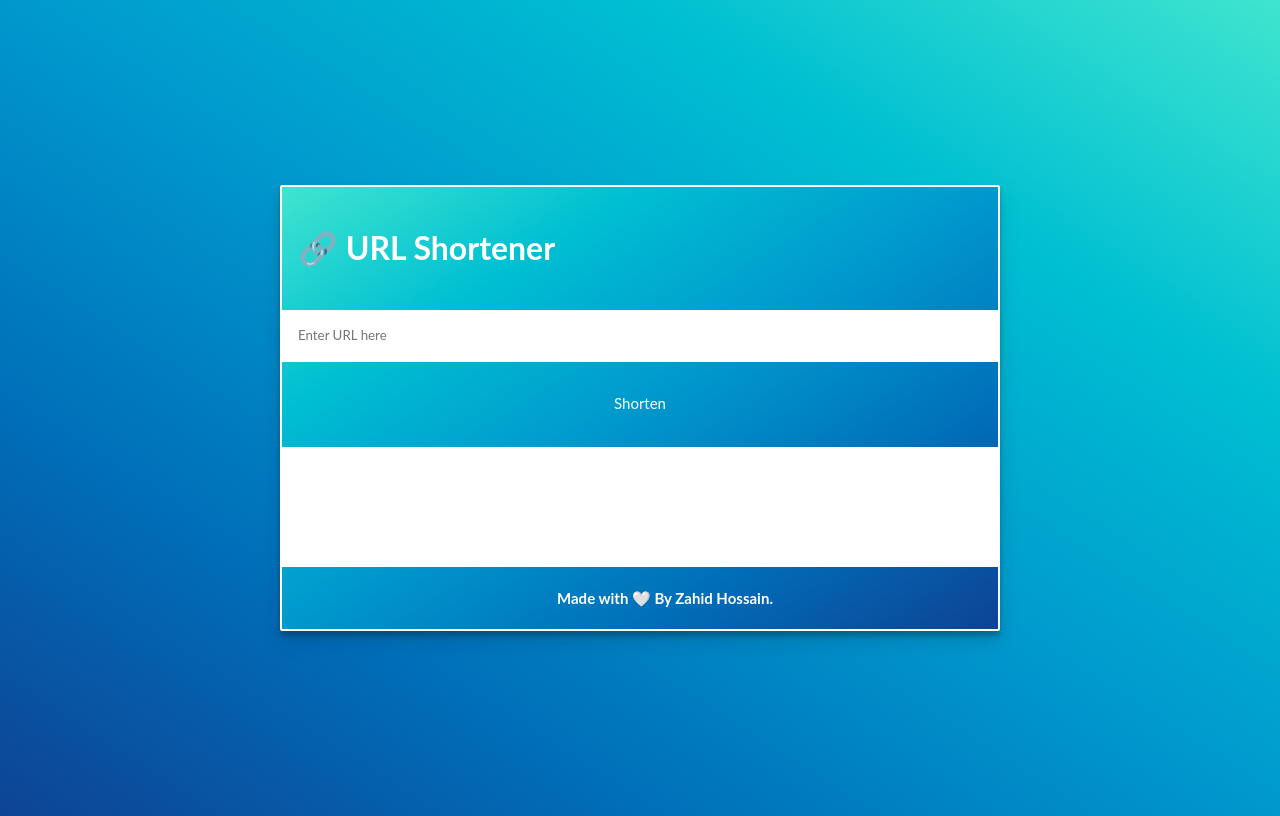
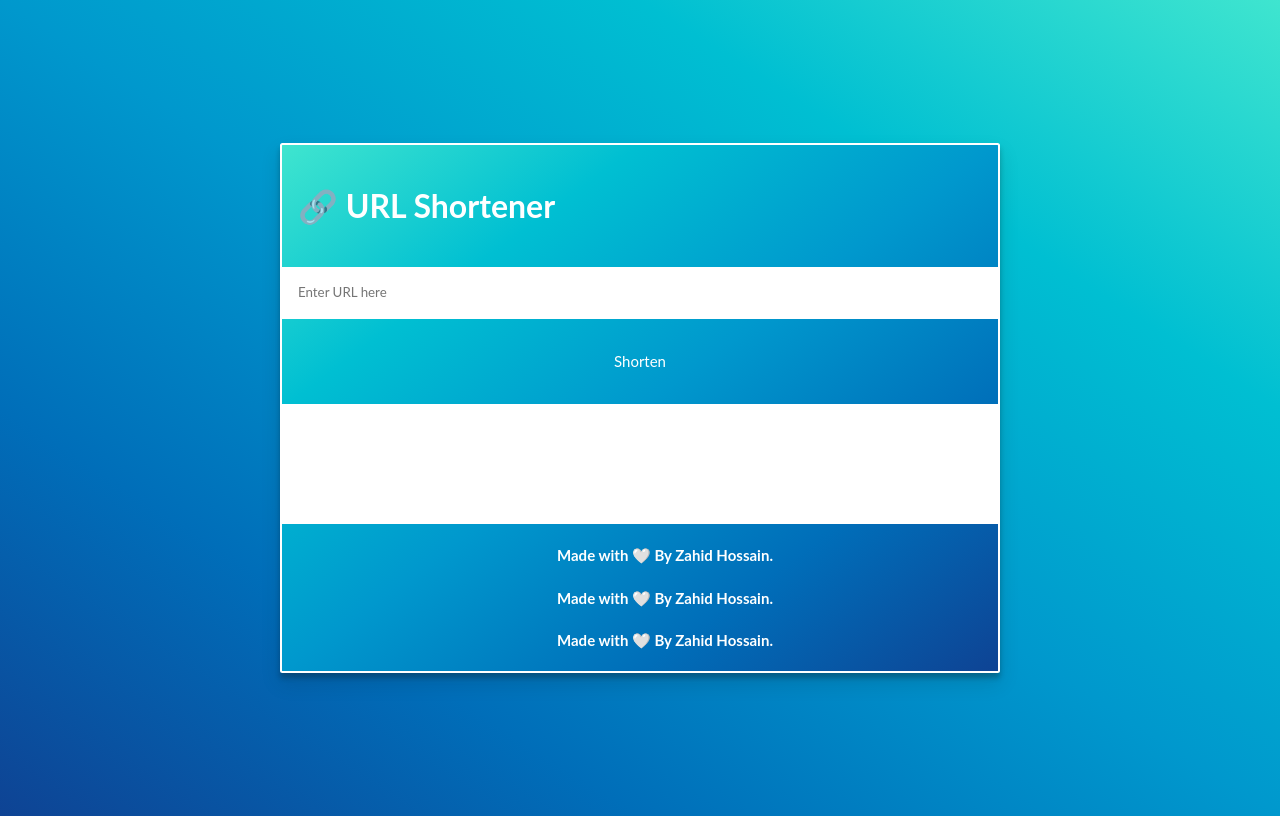
Before and after one commit to zahid-jibon/url_shortner, a Django app: page / in a window 1280 px wide. Run offline with Django 4.2, Linux system fonts and the light colour scheme; some libraries are stand-ins or nearby versions.

Commit message:
update two

```diff
--- a/templates/index.html
+++ b/templates/index.html
@@ -22,6 +22,8 @@
   <footer>
     <div class="foot">
         <h4>Made with 🤍 By Zahid Hossain.</h4>
+        <h4>Made with 🤍 By Zahid Hossain.</h4>
+        <h4>Made with 🤍 By Zahid Hossain.</h4>
     </div>
 </footer>
 
```
